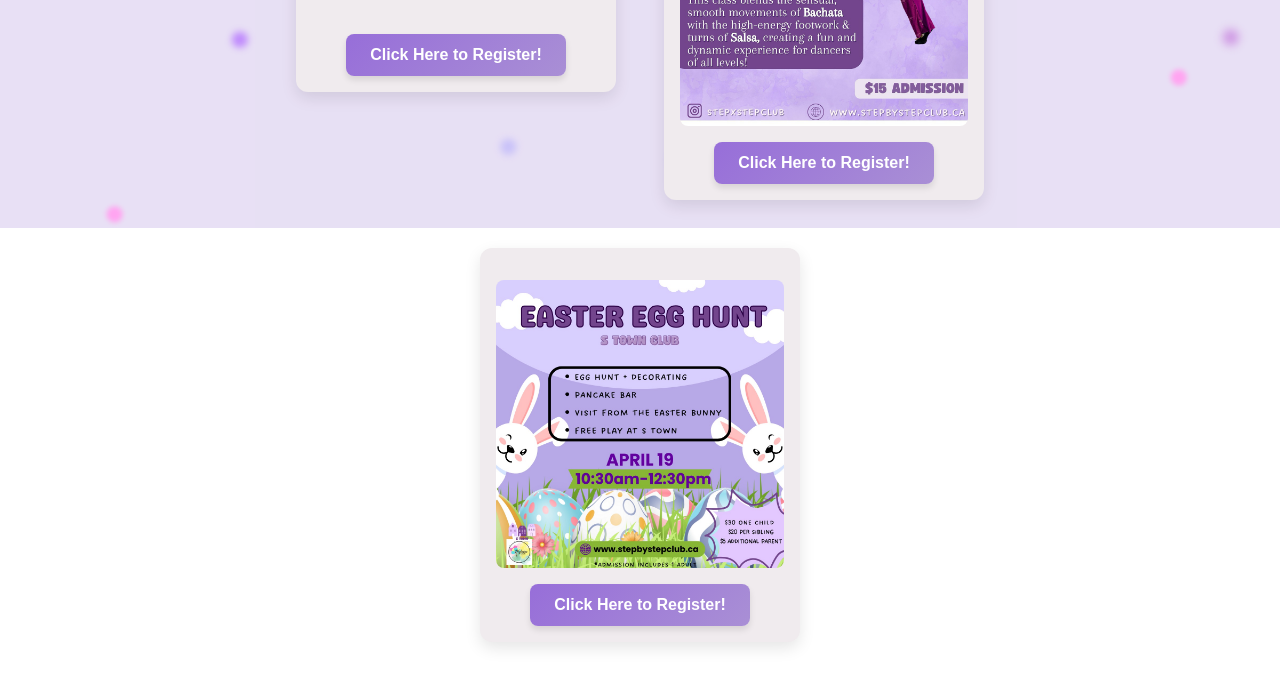
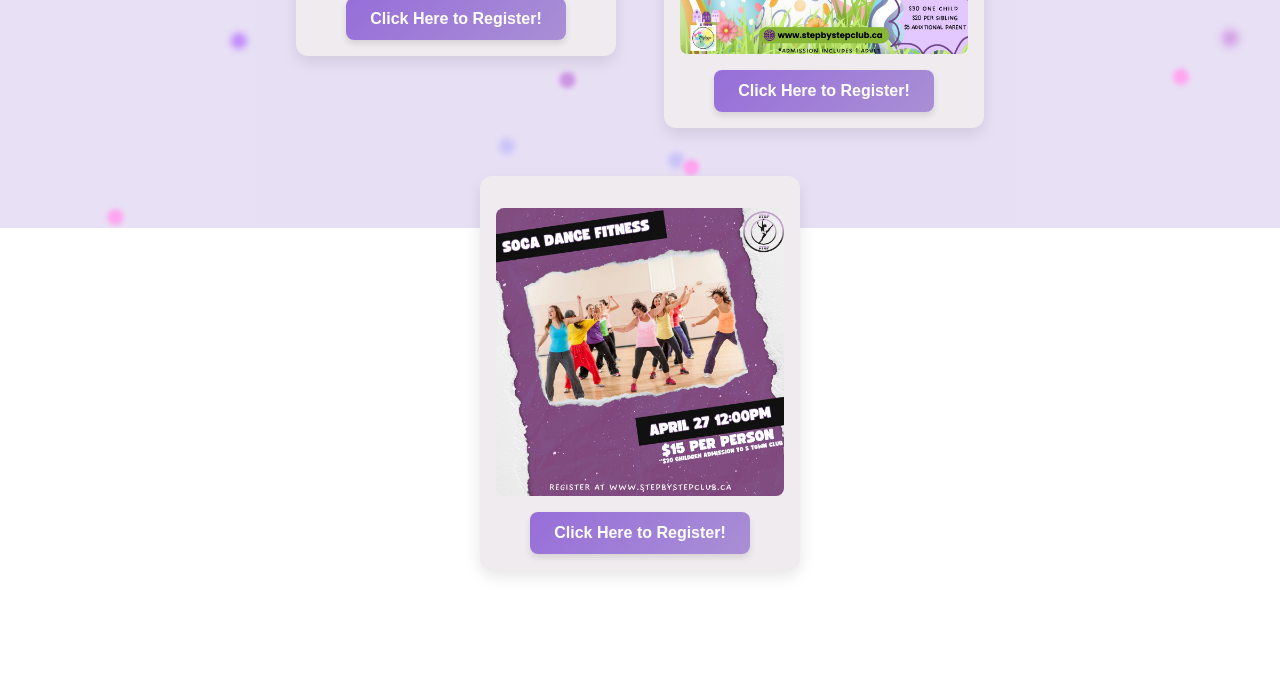
Before and after one commit to ralphdaryn/stepbystepstars, a React (Create React App) app in the folder client/: page /specialevents in a window 1280 px wide. Shown: the part 652-1344 px from the top of the page. Built offline with nearby package versions, Linux system fonts and the light colour scheme; grey boxes are pictures that could not be loaded.

Commit message:
add special events image

```diff
--- a/client/src/components/SpecialEvents/SpecialEvents.js
+++ b/client/src/components/SpecialEvents/SpecialEvents.js
@@ -2,7 +2,7 @@ import { useState } from "react";
 import "./SpecialEvents.scss";
 import BackButton from "../BackButton/BackButton";
 import specialEvents2 from "../../assets/images/easter_egg.jpeg";
-import specialEvents3 from "../../assets/images/latin.JPG";
+import specialEvents3 from "../../assets/images/latin.jpeg";
 
 const SpecialEvents = () => {
   const [selectedMedia, setSelectedMedia] = useState(null);
@@ -26,7 +26,7 @@ const SpecialEvents = () => {
 
   const linkToBuyTickets3 = () => {
     window.open(
-      "https://www.wellnessliving.com/rs/event/step_by_step_club?k_class=789242&k_class_tab=66373",
+      "https://www.wellnessliving.com/rs/catalog-view.html?k_business=651877&id_sale=3&k_id=794025",
       "_blank"
     );
   };
@@ -68,6 +68,18 @@ const SpecialEvents = () => {
 
         <div className="special-events__image-container">
           <img
+            src={specialEvents2}
+            alt="Special Event"
+            className="special-events__image"
+            onClick={() => openMedia(specialEvents2)}
+          />
+          <button className="special-events__button" onClick={linkToBuyTickets}>
+            Click Here to Register!
+          </button>
+        </div>
+
+        <div className="special-events__image-container">
+          <img
             src={specialEvents3}
             alt="Special Event"
             className="special-events__image"
@@ -77,18 +89,6 @@ const SpecialEvents = () => {
             className="special-events__button"
             onClick={linkToBuyTickets3}
           >
-            Click Here to Register!
-          </button>
-        </div>
-
-        <div className="special-events__image-container">
-          <img
-            src={specialEvents2}
-            alt="Special Event"
-            className="special-events__image"
-            onClick={() => openMedia(specialEvents2)}
-          />
-          <button className="special-events__button" onClick={linkToBuyTickets}>
             Click Here to Register!
           </button>
         </div>
```
Also changed, not shown: client/src/assets/images/latin.jpeg (added).
